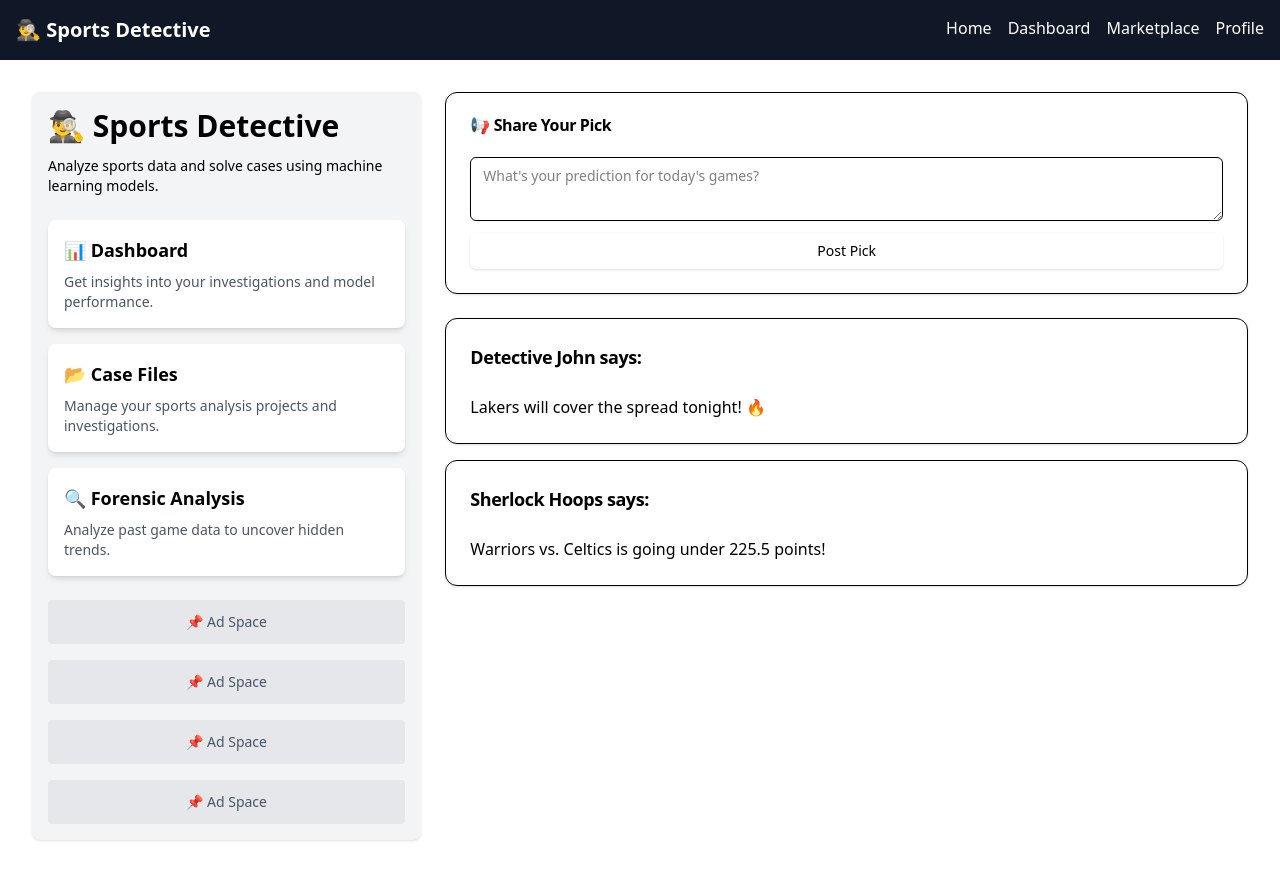
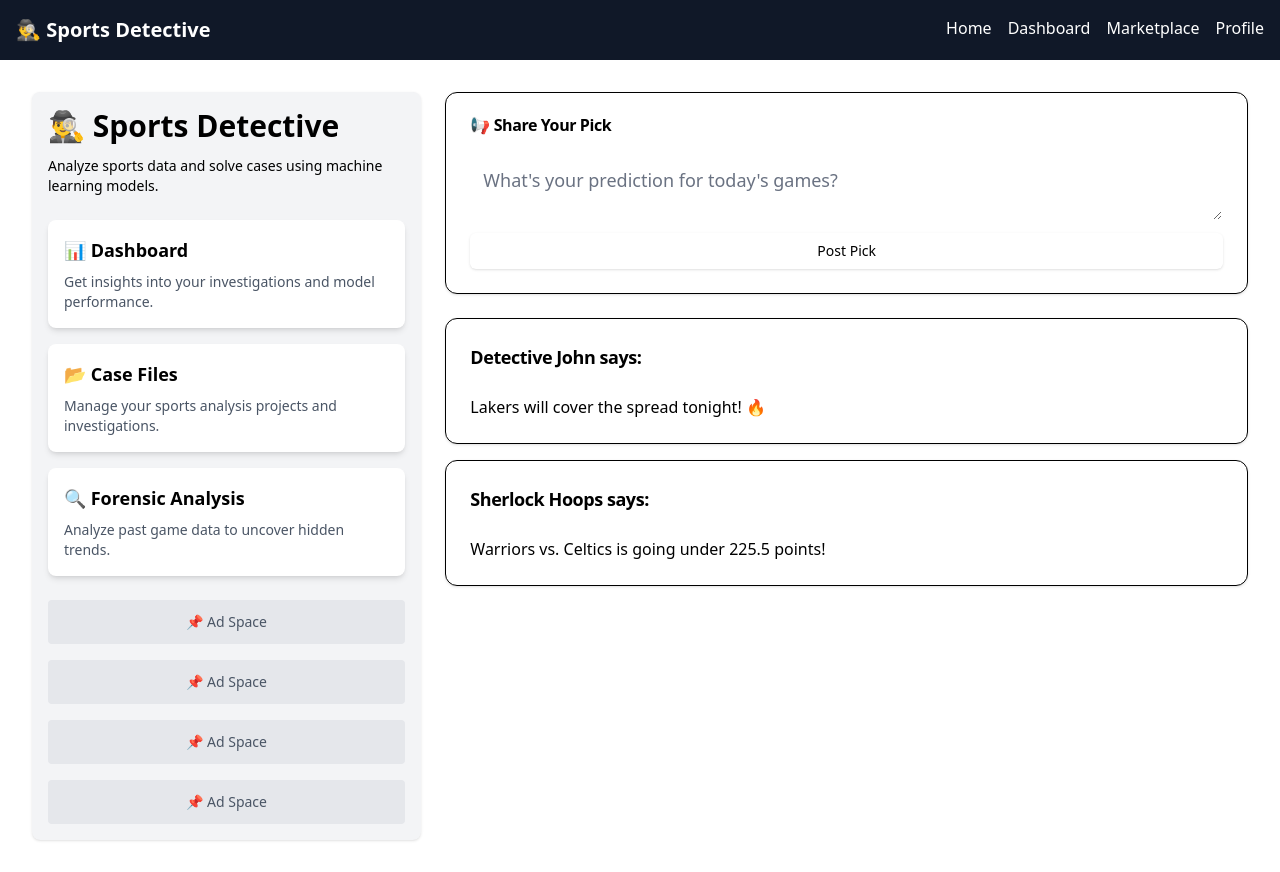
Before and after one commit to R-Daneel0livaw/sports-detective, a React (Vite) app: page / in a window 1280 px wide. Built offline with nearby package versions, Linux system fonts and the light colour scheme.

Commit message:
Style the textarea a bit

```diff
--- a/src/pages/Home.tsx
+++ b/src/pages/Home.tsx
@@ -74,7 +74,7 @@ const [picks, setPicks] = useState([
                 placeholder="What's your prediction for today's games?"
                 value={newPick}
                 onChange={(e) => setNewPick(e.target.value)}
-                className="mb-3"
+                className="border-transparent focus:ring focus:ring-blue-300 rounded-lg outline-none focus-visible:outline-2 focus-visible:ring-0 shadow-none placeholder-gray-500 placeholder:text-lg mb-3"
               />
               <Button onClick={handlePostPick} className="w-full">Post Pick</Button>
             </CardContent>
```
